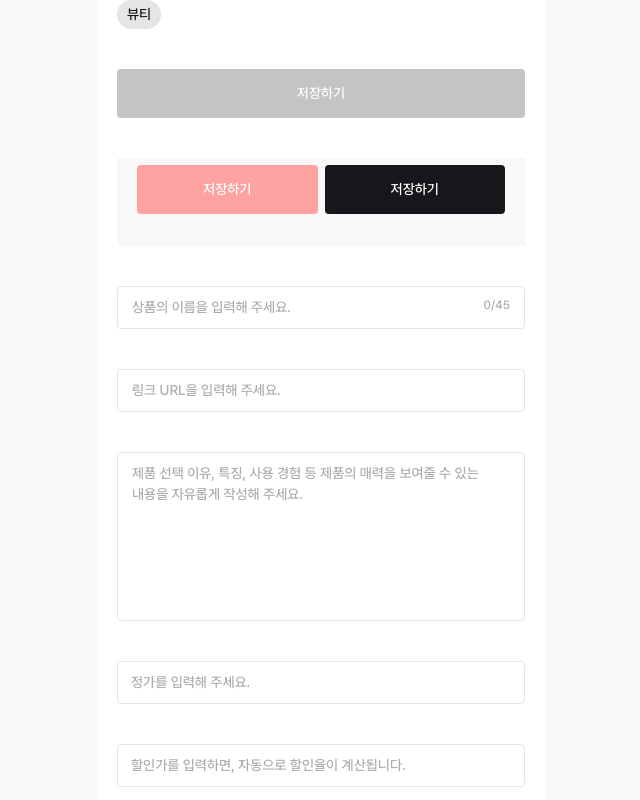
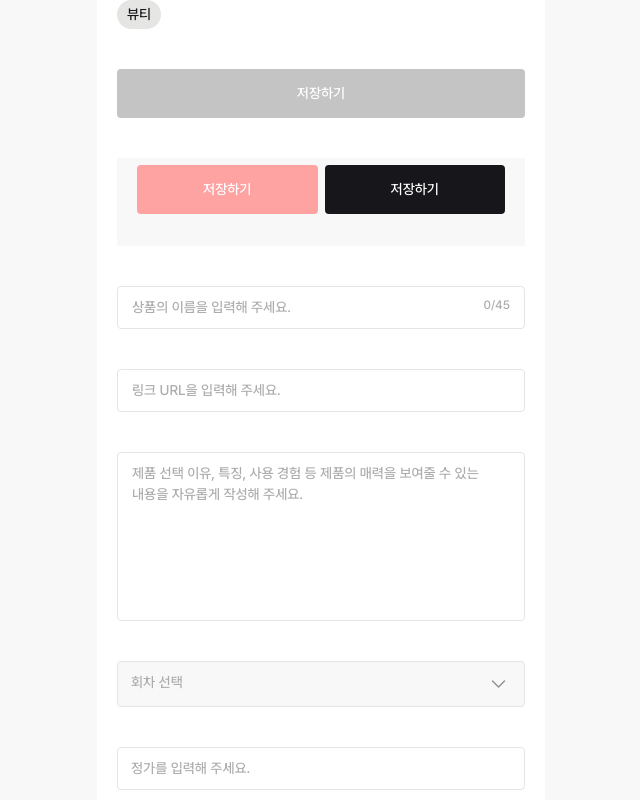
Before and after one commit to INFLUY/Influy-FE, a React (Vite) app: page /seller/item/new in a window 1280 px wide. Shown: the whole page, without its empty margins (319-959 px from the left). Built offline with nearby package versions, Linux system fonts and the light colour scheme.

Commit message:
feat: period dropdown 완성

```diff
--- a/src/components/index.ts
+++ b/src/components/index.ts
@@ -28,3 +28,4 @@ export { default as CategoryChip } from './seller/common/CategoryChip';
 //item
 export { CategoryMultiSelector } from './seller/item/registration/CategoryMultiSelector';
 export { ItemImageUploader } from './seller/item/registration/ItemImageUploader';
+export { PeriodDropdown } from './seller/item/registration/PeriodDropdown';
--- /dev/null
+++ b/src/components/seller/item/registration/PeriodDropdown.tsx
@@ -0,0 +1,56 @@
+import { useState } from 'react';
+import DropdownArrowIcon from '@/assets/icon/common/DropdownArrow.svg?react';
+import cn from '@/utils/cn';
+
+interface DropdownProps {
+  period: number | null;
+  setPeriod: React.Dispatch<React.SetStateAction<number | null>>;
+}
+
+export const PeriodDropdown = ({ period, setPeriod }: DropdownProps) => {
+  const [isOpen, setIsOpen] = useState(false);
+
+  const handleSelect = (option: number) => {
+    if (option == period) setPeriod(null);
+    else setPeriod(option);
+    setIsOpen(false);
+  };
+
+  return (
+    <div className="border-grey03 bg-grey01 h-fit max-h-[19.5rem] w-full rounded border">
+      <button
+        onClick={() => setIsOpen(!isOpen)}
+        className={cn(
+          'body2-m flex w-full justify-between px-[.8125rem] py-2.5 text-left',
+          period ? 'text-black' : 'text-grey06'
+        )}
+      >
+        {period ? period + '회차' : '회차 선택'}
+        <DropdownArrowIcon />
+      </button>
+      {isOpen && (
+        <ul className="divide-grey03 border-t-grey03 z-1 flex h-[16.5rem] w-full flex-col divide-y-1 overflow-scroll border-t-1">
+          {[...Array(30).keys()].map((option) => (
+            <li
+              key={option}
+              onClick={() => handleSelect(option + 1)}
+              className={cn(
+                'hover:bg-grey02 body2-m flex h-fit cursor-pointer items-center gap-2 px-[.8125rem] py-2.5'
+              )}
+            >
+              <div
+                className={cn(
+                  'h-[1.25rem] w-[1.25rem] rounded-full border-1 p-1',
+                  period == option + 1
+                    ? 'border-black bg-black'
+                    : 'border-grey04 bg-grey02'
+                )}
+              />
+              {option + 1}회차
+            </li>
+          ))}
+        </ul>
+      )}
+    </div>
+  );
+};
--- a/src/pages/seller/item/ItemRegistrationPage.tsx
+++ b/src/pages/seller/item/ItemRegistrationPage.tsx
@@ -10,6 +10,7 @@ import {
   ItemImageUploader,
   PriceInput,
   SalePriceInput,
+  PeriodDropdown,
 } from '@/components';
 
 import { useState } from 'react';
@@ -21,6 +22,7 @@ export const ItemRegistrationPage = () => {
   const [images, setImages] = useState<string[]>([]);
   const [price, setPrice] = useState<number | undefined>(undefined);
   const [salePrice, setSalePrice] = useState<number | undefined>(undefined);
+  const [period, setPeriod] = useState<number | null>(null);
 
   const [selectedCategoryList, setSelectedCategoryList] = useState<string[]>(
     []
@@ -59,6 +61,7 @@ export const ItemRegistrationPage = () => {
         placeHolderContent="제품 선택 이유, 특징, 사용 경험 등 제품의 매력을 보여줄 수 있는 내용을 자유롭게 작성해 주세요."
         isRequired={true}
       />
+      <PeriodDropdown period={period} setPeriod={setPeriod} />
       <PriceInput price={price} setPrice={setPrice} />
 
       <SalePriceInput
```
Also changed, not shown: src/assets/icon/common/DropdownArrow.svg (added).
